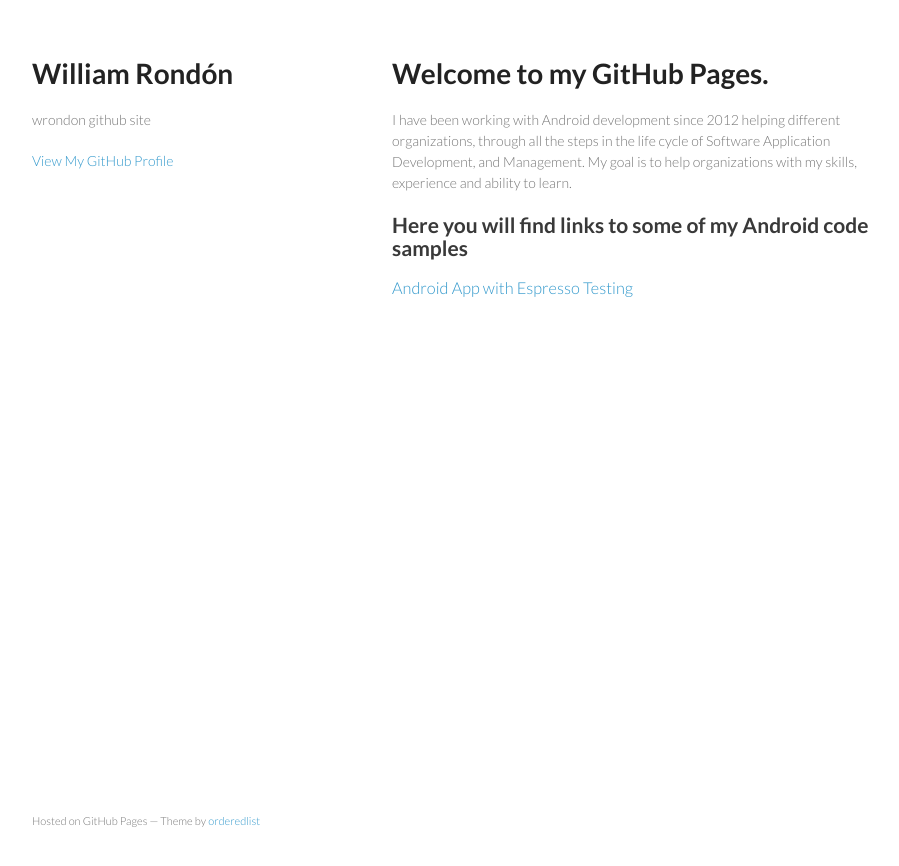
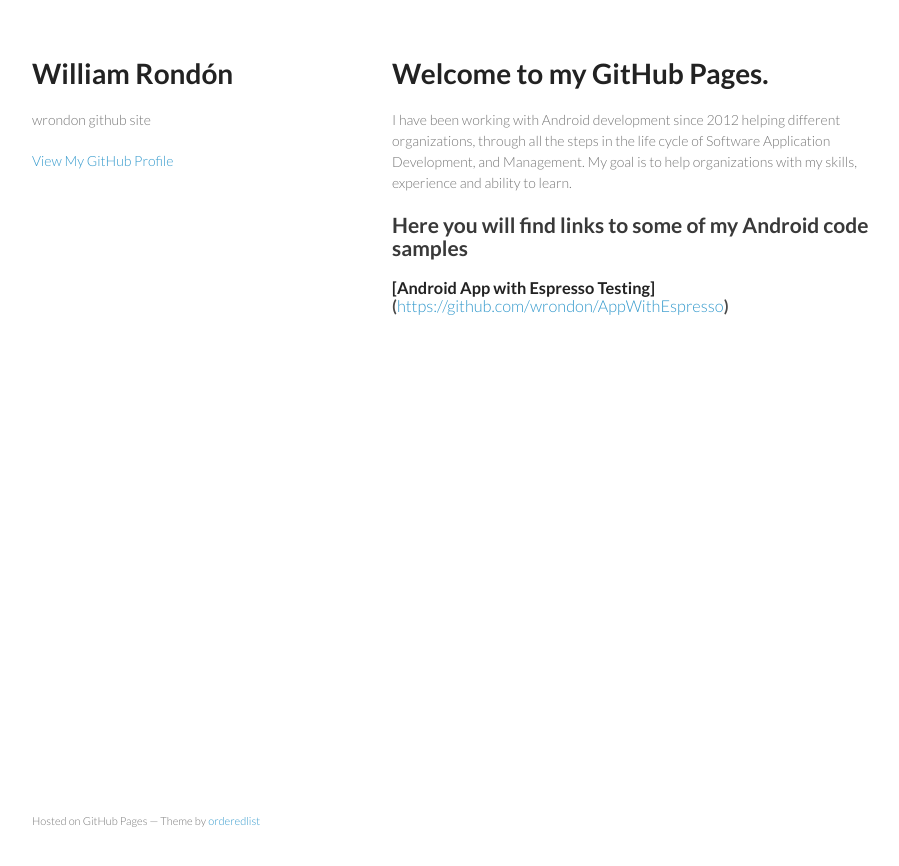
Before and after one commit to wrondon/wrondon.github.io, a Jekyll site: the page index.html, which Jekyll copies as it is, in a window 1280 px wide. Shown: the top 866 px of the page, without its empty margins (178-1077 px from the left). Built offline with Jekyll 4.4.1, drawn with Linux system fonts in a browser that asks for light colours.

Commit message:
Replace master branch with page content via GitHub

```diff
--- a/index.html
+++ b/index.html
@@ -32,8 +32,8 @@
 <a id="here-you-will-find-links-to-some-of-my-android-code-samples" class="anchor" href="#here-you-will-find-links-to-some-of-my-android-code-samples" aria-hidden="true"><span class="octicon octicon-link"></span></a>Here you will find links to some of my Android code samples</h2>
 
 <h3>
-<a id="android-app-with-espresso-testing" class="anchor" href="#android-app-with-espresso-testing" aria-hidden="true"><span class="octicon octicon-link"></span></a><a href="https://github.com/wrondon/AppWithEspresso">Android App with Espresso Testing</a>
-</h3>
+<a id="android-app-with-espresso-testinghttpsgithubcomwrondonappwithespresso" class="anchor" href="#android-app-with-espresso-testinghttpsgithubcomwrondonappwithespresso" aria-hidden="true"><span class="octicon octicon-link"></span></a>
+<strong>[Android App with Espresso Testing]</strong>(<a href="https://github.com/wrondon/AppWithEspresso">https://github.com/wrondon/AppWithEspresso</a>)</h3>
       </section>
       <footer>
         <p><small>Hosted on GitHub Pages &mdash; Theme by <a href="https://github.com/orderedlist">orderedlist</a></small></p>
--- a/params.json
+++ b/params.json
@@ -1 +1 @@
-{"name":"William Rondón","tagline":"wrondon github site","body":"#Welcome to my GitHub Pages.\r\nI have been working with Android development since 2012 helping different organizations, through all the steps in the life cycle of Software Application Development, and Management. My goal is to help organizations with my skills, experience and ability to learn.\r\n\r\n## Here you will find links to some of my Android code samples\r\n\r\n### [Android App with Espresso Testing](https://github.com/wrondon/AppWithEspresso)\r\n\r\n\r\n","google":"","note":"Don't delete this file! It's used internally to help with page regeneration."}
+{"name":"William Rondón","tagline":"wrondon github site","body":"#Welcome to my GitHub Pages.\r\nI have been working with Android development since 2012 helping different organizations, through all the steps in the life cycle of Software Application Development, and Management. My goal is to help organizations with my skills, experience and ability to learn.\r\n\r\n## Here you will find links to some of my Android code samples\r\n\r\n### **[Android App with Espresso Testing]**(https://github.com/wrondon/AppWithEspresso)\r\n\r\n\r\n","google":"","note":"Don't delete this file! It's used internally to help with page regeneration."}
```
